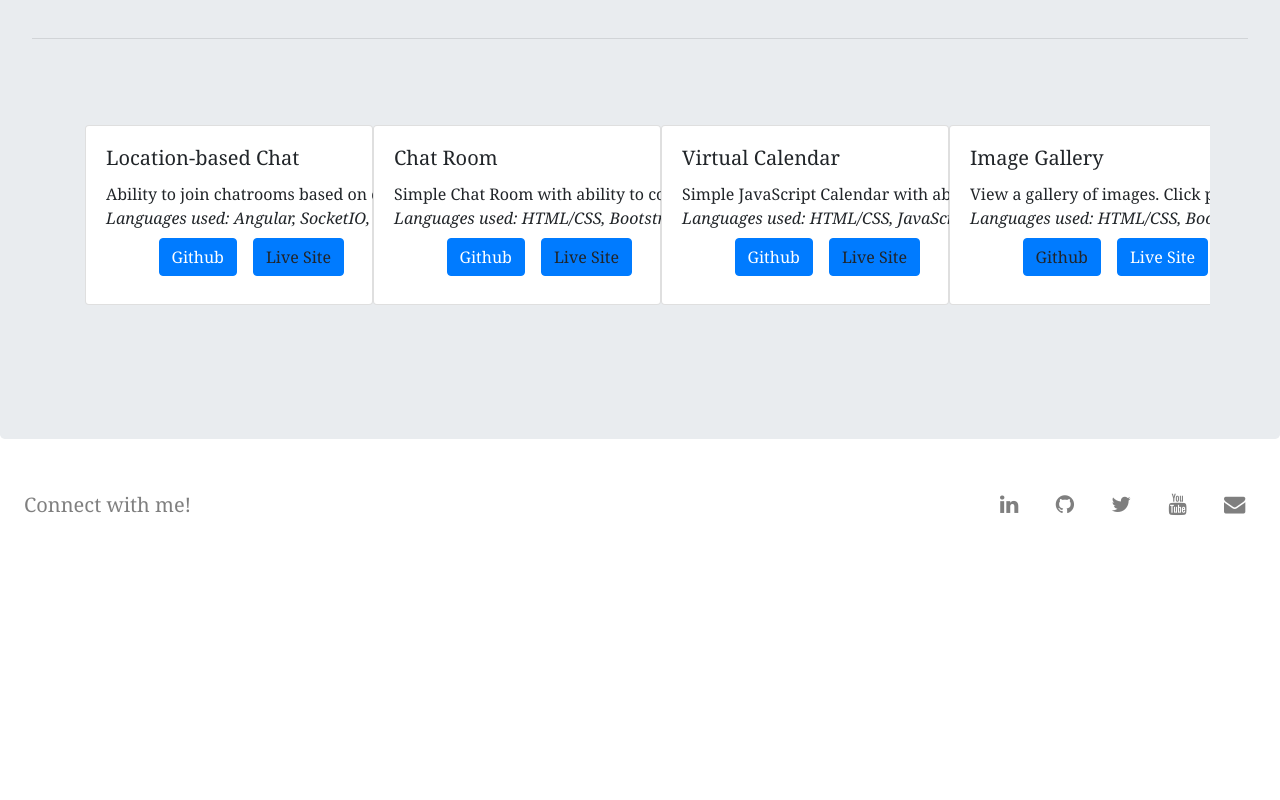
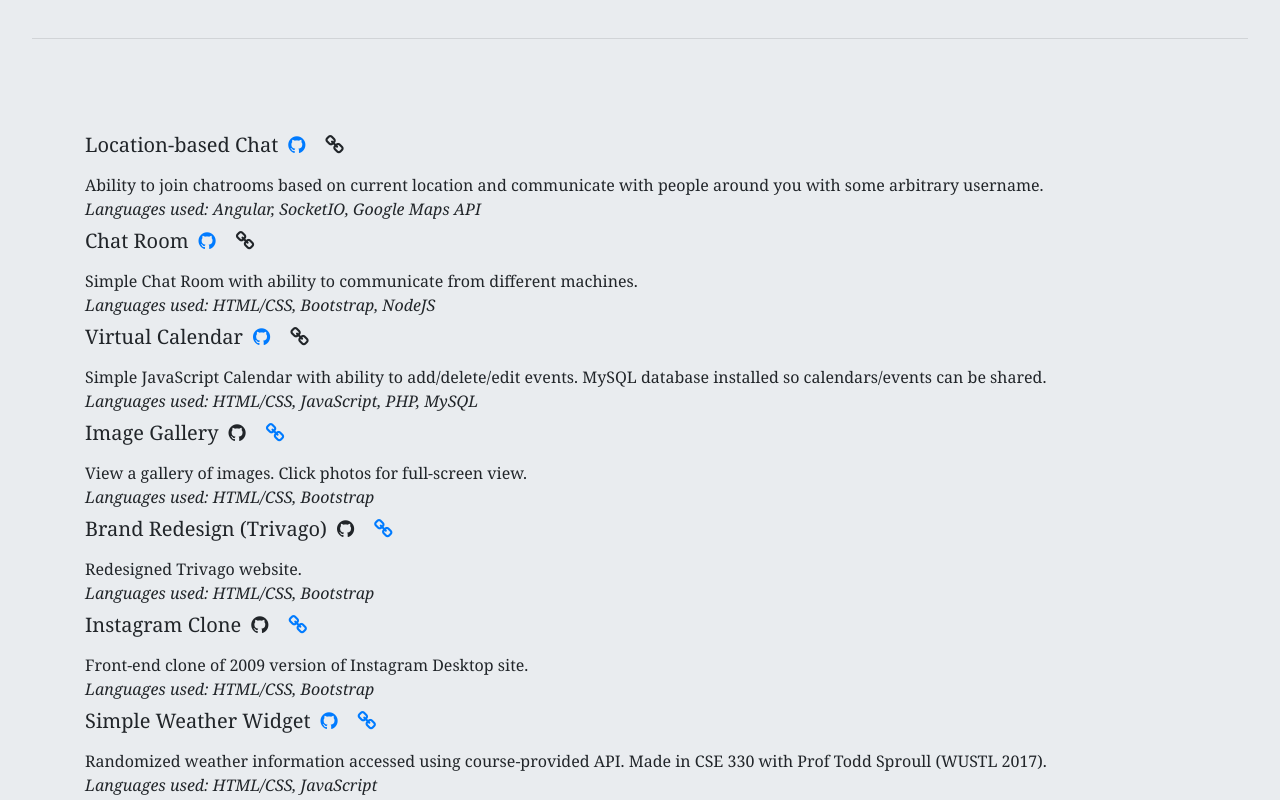
Before and after one commit to kaitlinaclark/personal-site, a React (Create React App) app: page / in a window 1280 px wide. Shown: the part 1320-2120 px from the top of the page. Before the commit the page ends 1860 px from the top, so only its background shows below. Built offline with nearby package versions, Linux system fonts and the light colour scheme.

Commit message:
changing style

```diff
--- a/src/Portfolio/Project/Project.js
+++ b/src/Portfolio/Project/Project.js
@@ -5,15 +5,14 @@ class Project extends Component {
    render(){
        return (
 
-        <div className="card" >
-            <div className="card-body">
-                <h5 className="card-title">{this.props.name}</h5>
-                <div className="card-text">{this.props.d}</div>
-                <div className="card-text"><i>Languages used: {this.props.langs}</i></div>
-                <div className="d-flex justify-content-end align-items-center">
-                    <a className="btn btn-primary btn-xs"  href={this.props.github} target="_blank">Github</a>
-                    <a className="btn btn-primary btn-xs"  href={this.props.site} target="_blank">Live Site</a>
-                </div>
+        <div className="row" >
+            <div className="col-12">
+                <h5 >{this.props.name}
+                  <a className="fa fa-md fa-github"  href={this.props.github} target="_blank"> </a>
+                  <a className="fa fa-md fa-link"  href={this.props.site} target="_blank"> </a>
+               </h5>
+                <div >{this.props.d}</div>
+                <div ><i>Languages used: {this.props.langs}</i></div>
             </div>
         </div>
 
```
